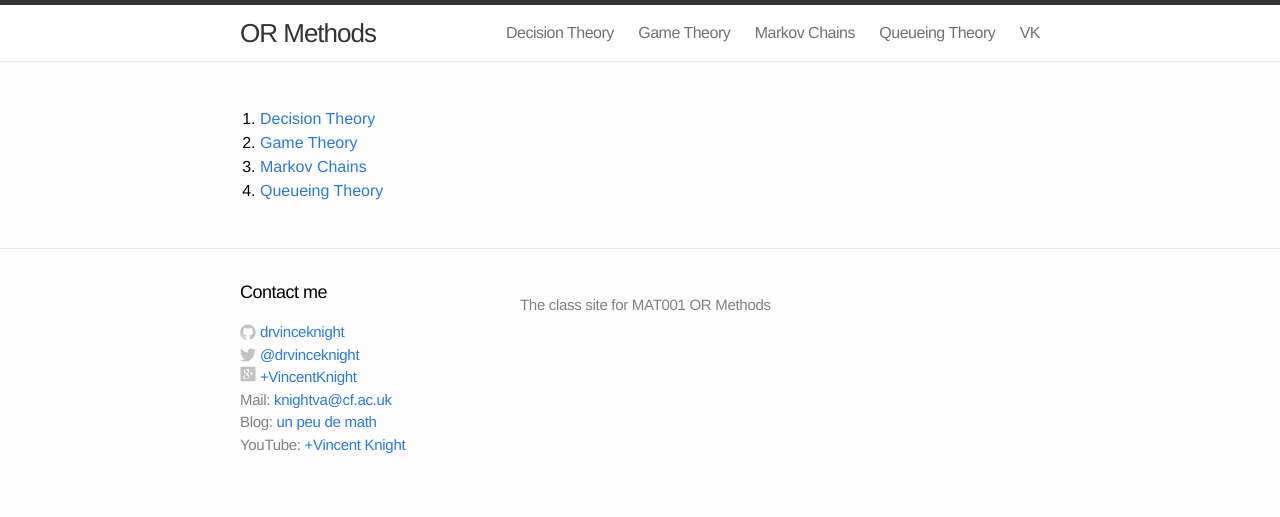
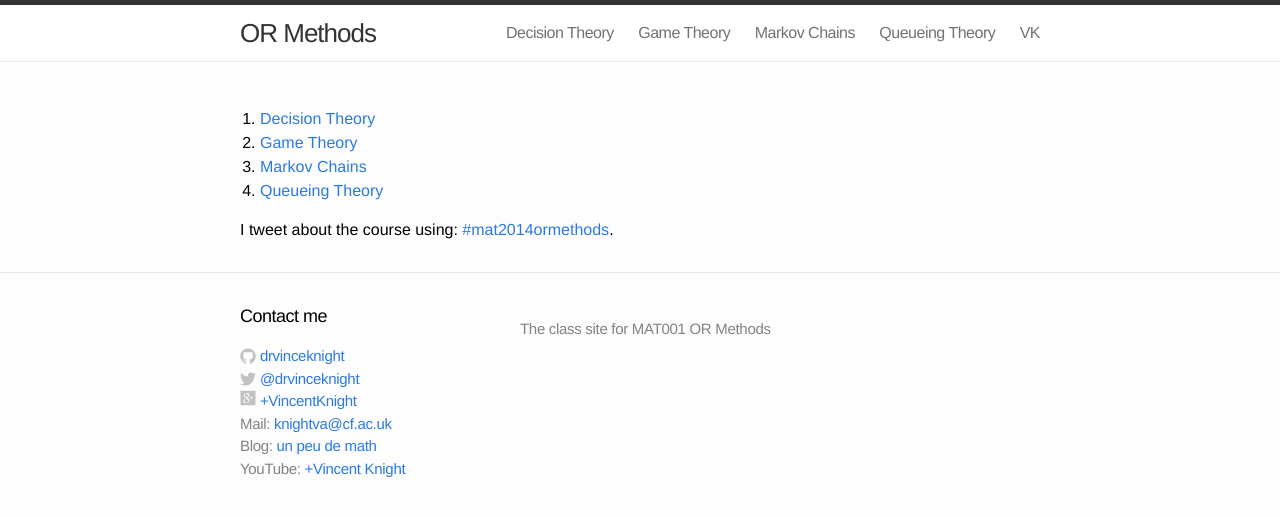
Before and after one commit to drvinceknight/OR_Methods, a Jekyll site: the page built from index.html, in a window 1280 px wide. Shown: the top 517 px of the page. Built offline with Jekyll 4.4.1, drawn with Linux system fonts in a browser that asks for light colours.

Commit message:
Added link to twitter

```diff
--- a/index.html
+++ b/index.html
@@ -14,4 +14,6 @@
     </ol>
     </p>
 
+    <p>I tweet about the course using: <a href='https://twitter.com/hashtag/mat2014ormethods?src=hash'>#mat2014ormethods</a>.</p>
+
 </div>
```
